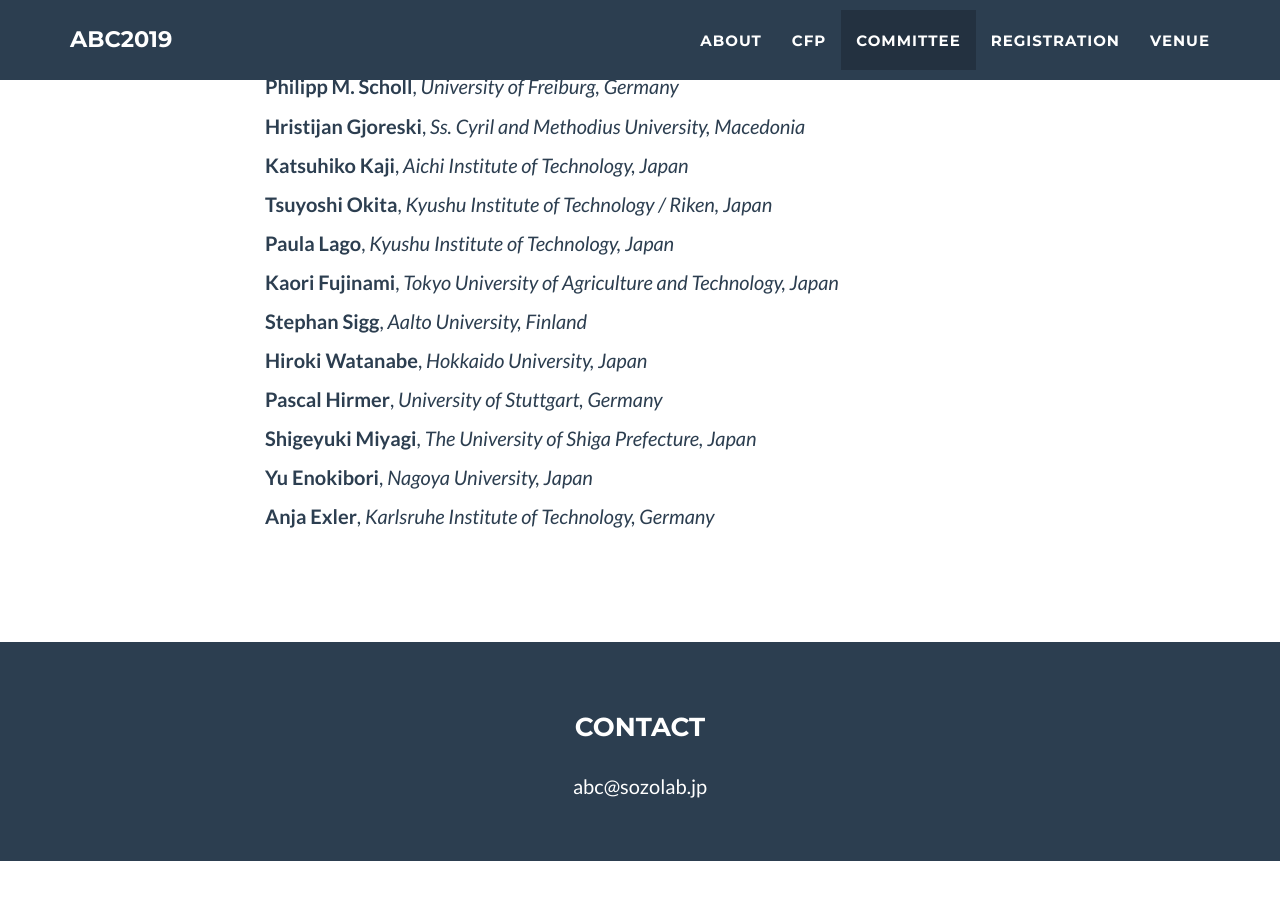
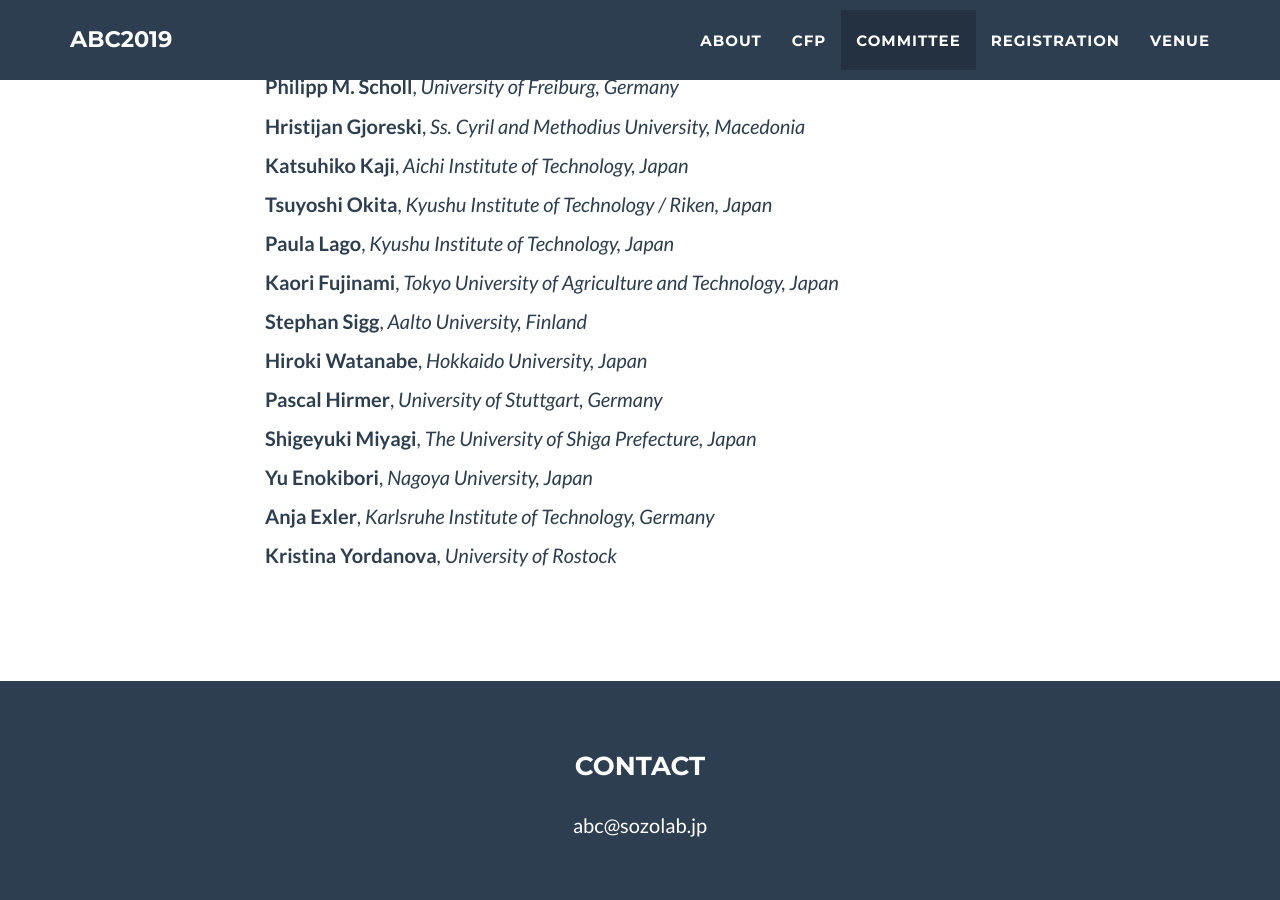
Before and after one commit to abc-research/2019, a Jekyll site: the page built from index.html, in a window 1280 px wide and 900 px high, scrolled down 3624 px. Built offline with Jekyll 4.4.1, drawn with Linux system fonts in a browser that asks for light colours; before the commit the page ends 4485 px from its top, so only the background shows below that.

Commit message:
Update _config.yml

```diff
--- a/_config.yml
+++ b/_config.yml
@@ -105,6 +105,8 @@ committee:
         affil: Nagoya University, Japan
       - name: Anja Exler
         affil: Karlsruhe Institute of Technology, Germany
+      - name: Kristina Yordanova
+        affil: University of Rostock
 
 
 
```
